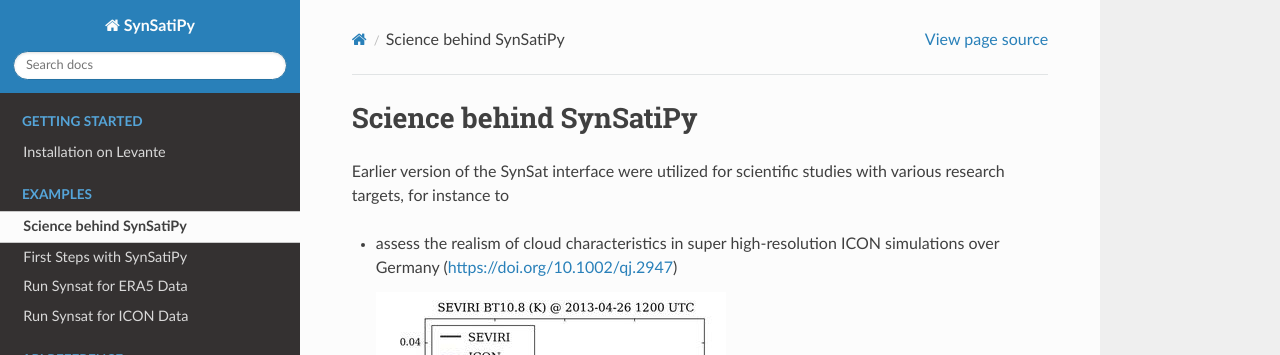
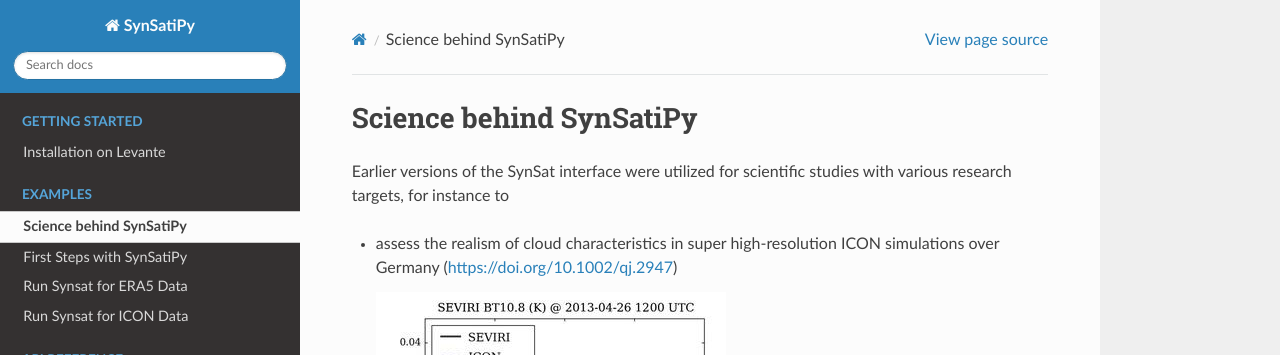
Before and after one commit to fsenf/SynSatiPy, a Sphinx documentation site: the page built from docs/Science-behind-SynSatiPy.md, in a window 1280 px wide and 900 px high. Shown: the top 355 px of the window. Built offline with Sphinx 7.4.7 and the Read the Docs theme 2.0.0, drawn with Linux system fonts in a browser that asks for light colours; pages that are not in the unit, such as notebooks, are missing from menus.

Commit message:
small spell corrections and added link to RTDs

```diff
--- a/docs/Science-behind-SynSatiPy.md
+++ b/docs/Science-behind-SynSatiPy.md
@@ -1,6 +1,6 @@
 # Science behind SynSatiPy
 
-Earlier version of the SynSat interface were utilized for scientific studies with various research targets, for instance to
+Earlier versions of the SynSat interface were utilized for scientific studies with various research targets, for instance to
 
 - assess the realism of cloud characteristics in super high-resolution ICON simulations over Germany (https://doi.org/10.1002/qj.2947)
 
```
Also changed, not shown: README.md (+4 -4 lines).
